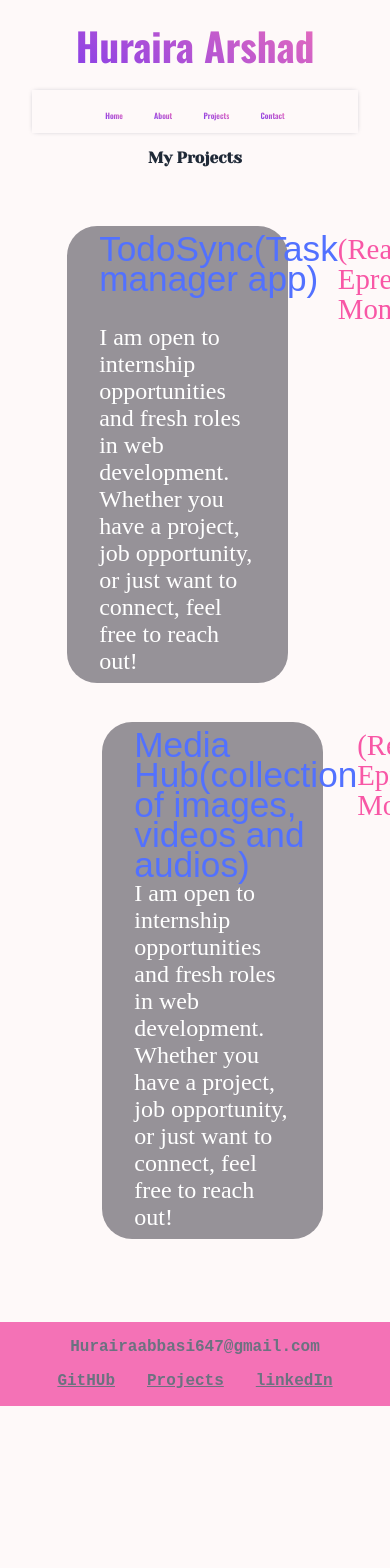
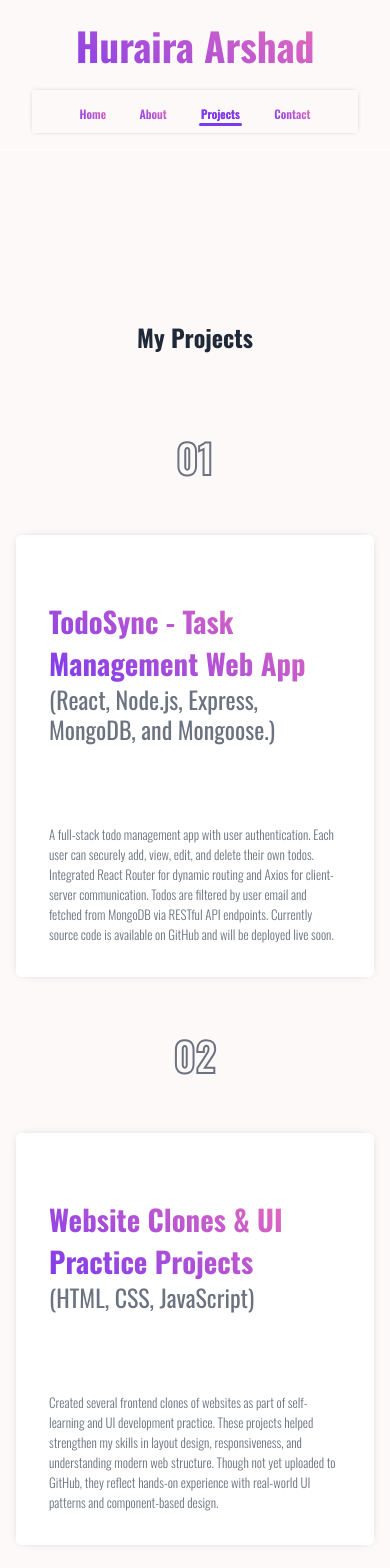
Before and after one commit to Huraira-Arshad-Abbasi/portfolio-website, a React (Vite) app: page /Project in a window 390 px wide. Shown: the top 1568 px of the page. Before the commit the page ends 1406 px from the top, so only its background shows below. Built offline with nearby package versions, Linux system fonts and the light colour scheme.

Commit message:
some css modification

```diff
--- a/index.html
+++ b/index.html
@@ -8,7 +8,7 @@
   <link rel="preconnect" href="https://fonts.googleapis.com">
   <link rel="preconnect" href="https://fonts.gstatic.com" crossorigin>
   <link href="https://fonts.googleapis.com/css2?family=Bebas+Neue&display=swap" rel="stylesheet">
-  <title>Porfolio | Huraira Arshad Abbasi | Web Develper</title>
+  <title>Portfolio | Huraira Arshad Abbasi | Web Develper</title>
 </head>
 
 <body>
--- a/src/components/About.jsx
+++ b/src/components/About.jsx
@@ -1,14 +1,27 @@
-import '../css/about.css'
+// import React from 'react';
+import '../css/about.css';
 
 export default function About() {
   return (
-    <div className="about__section">
-      <h2>Not Aviable yet!</h2>
-      <p>Hello! I{"'"}m a passionate Web Developer with a knack for creating dynamic, user-friendly websites and web applications. With a strong foundation in HTML, CSS, and JavaScript, complemented by expertise in modern frameworks like React, Angular, and Vue.js, I bring ideas to life with clean, efficient, and scalable code.</p>
-      <p>Over the years, I{"'"}ve honed my skills through diverse projects, ranging from small business websites to large-scale applications. My keen eye for design and usability ensures that every project not only functions flawlessly but also delivers an engaging and intuitive user experience.</p>
-      <p>In addition to my front-end skills, I have solid experience with back-end technologies such as Node.js, Express, and databases like MongoDB and PostgreSQL. This full-stack capability allows me to build robust and comprehensive solutions, tailored to meet unique client needs.</p>
-      <p>I thrive in collaborative environments, working seamlessly with designers, product managers, and other developers. My approach is client-focused, and I{"'"}m committed to maintaining open communication, meeting deadlines, and exceeding expectations.</p>
-      <p>Constantly staying updated with the latest industry trends and best practices, I am dedicated to continuous learning and growth in the ever-evolving field of web development. Whether you need a simple landing page, a complex web application, or ongoing support and maintenance, I{"'"}m here to help bring your vision to life.</p>
-    </div>
-  )
+    <section className="about">
+      <div className="about-container">
+        <h2 className="about-heading">About Me</h2>
+        <p>
+          Hello! I{"'"}m a passionate <strong>Web Developer</strong> with a knack for creating dynamic, user-friendly websites and web applications. With a strong foundation in <strong>HTML</strong>, <strong>CSS</strong>, and <strong>JavaScript</strong>, complemented by expertise in modern frameworks like <strong>React</strong>, I bring ideas to life with clean, efficient, and scalable code.
+        </p>
+        <p>
+          Over the years, I{"'"}ve honed my skills through diverse projects, ranging from small business websites to large-scale applications. My keen eye for design and usability ensures that every project not only functions flawlessly but also delivers an engaging and intuitive user experience.
+        </p>
+        <p>
+          In addition to my front-end skills, I have solid experience with back-end technologies such as <strong>Node.js</strong>, <strong>Express</strong>, and databases like <strong>MongoDB</strong>. This full-stack capability allows me to build robust and comprehensive solutions, tailored to meet unique client needs.
+        </p>
+        <p>
+          I thrive in collaborative environments, working seamlessly with designers, product managers, and other developers. My approach is client-focused, and I{"'"}m committed to maintaining open communication, meeting deadlines, and exceeding expectations.
+        </p>
+        <p>
+          Constantly staying updated with the latest industry trends and best practices, I am dedicated to continuous learning and growth in the ever-evolving field of web development. Whether you need a simple landing page, a complex web application, or ongoing support and maintenance, <strong>I{"'"}m here to help bring your vision to life.</strong>
+        </p>
+      </div>
+    </section>
+  );
 }
--- a/src/components/Navbar.jsx
+++ b/src/components/Navbar.jsx
@@ -1,48 +1,55 @@
 import '../css/Navbar.css'
-// import React from 'react';
 import { useEffect, useRef } from 'react'
-import { Link } from 'react-router-dom'
+import { NavLink } from 'react-router-dom' // ✅ Changed from Link to NavLink
 
 export default function Navbar () {
- const navRef = useRef(null);
+  const navRef = useRef(null)
+
   useEffect(() => {
     const handleScroll = () => {
       if (window.scrollY > 50) {
-        navRef.current.style.boxShadow = "0 0 10px 0px var(--shadow)";
+        navRef.current.style.boxShadow = '0 0 10px 0px var(--shadow)'
       } else {
-        navRef.current.style.boxShadow = "none";
+        navRef.current.style.boxShadow = 'none'
       }
-    };
+    }
 
-    window.addEventListener("scroll", handleScroll);
+    window.addEventListener('scroll', handleScroll)
 
-    // Cleanup
     return () => {
-      window.removeEventListener("scroll", handleScroll);
-    };
-  }, []);
+      window.removeEventListener('scroll', handleScroll)
+    }
+  }, [])
+
   return (
     <div>
       <nav ref={navRef}>
         <div className='logo'>
-          <Link to='/'>
+          <NavLink to='/' className='nav-link'>
             Huraira <span>Arshad</span>
-          </Link>
+          </NavLink>
         </div>
         <div className='nav__links'>
           <ul>
             <li>
-              <Link to='/'>Home</Link>
+              <NavLink to='/' className={({ isActive }) => isActive ? 'nav-link active' : 'nav-link'}>
+                Home
+              </NavLink>
             </li>
             <li>
-              <Link to='/About'>About</Link>
+              <NavLink to='/About' className={({ isActive }) => isActive ? 'nav-link active' : 'nav-link'}>
+                About
+              </NavLink>
             </li>
             <li>
-              <Link to='/Project'>Projects</Link>
+              <NavLink to='/Project' className={({ isActive }) => isActive ? 'nav-link active' : 'nav-link'}>
+                Projects
+              </NavLink>
             </li>
-            {/* <li><Link to="/Reviews">Reviews</Link></li> */}
             <li>
-              <Link to='/Contact'>Contact</Link>
+              <NavLink to='/Contact' className={({ isActive }) => isActive ? 'nav-link active' : 'nav-link'}>
+                Contact
+              </NavLink>
             </li>
           </ul>
         </div>
--- a/src/components/Project.jsx
+++ b/src/components/Project.jsx
@@ -1,6 +1,6 @@
 // import { project_layout } from '../assets/imges'
 import '../css/project.css'
-import { Link} from "react-router-dom";
+import { Link } from 'react-router-dom'
 export default function Project () {
   return (
     <>
@@ -8,38 +8,47 @@ export default function Project () {
         {/* <img src={project_layout} alt="" /> */}
         <h2>My Projects</h2>
         <div className='Porject__Card'>
-        <Link target="_blank" to="https://github.com/Huraira-Arshad-Abbasi/TodoSync">
+          <h3>01</h3>
+          <Link
+            target='_blank'
+            to='https://github.com/Huraira-Arshad-Abbasi/Todo-Sync'
+          >
             <div className='heading'>
-            <h2>TodoSync(Task manager app)</h2>
-            <p>(React, Epress, Mongodb)</p>
+              <h2>TodoSync - Task Management Web App</h2>
+              <p>(React, Node.js, Express, MongoDB, and Mongoose.)</p>
             </div>
             <div className='description'>
               <p>
-              I am open to internship opportunities and fresh roles in web
-              development. Whether you have a project, job opportunity, or just
-              want to connect, feel free to reach out!
+                A full-stack todo management app with user authentication. Each
+                user can securely add, view, edit, and delete their own todos.
+                Integrated React Router for dynamic routing and Axios for
+                client-server communication. Todos are filtered by user email
+                and fetched from MongoDB via RESTful API endpoints. Currently
+                source code is available on GitHub and will be deployed live
+                soon.
               </p>
             </div>
           </Link>
         </div>
         <div className='Porject__Card'>
-        <Link target="_blank" to="https://github.com/Huraira-Arshad-Abbasi">
+          <h3>02</h3>
+          <Link target='_blank' to='https://github.com/Huraira-Arshad-Abbasi'>
             <div className='heading'>
-            <h2>Media Hub(collection of images, videos and audios)</h2>
-            <p>(React, Epress, Mongodb)</p>
+              <h2>Website Clones & UI Practice Projects</h2>
+              <p>(HTML, CSS, JavaScript)</p>
             </div>
             <div className='description'>
               <p>
-              I am open to internship opportunities and fresh roles in web
-              development. Whether you have a project, job opportunity, or just
-              want to connect, feel free to reach out!
+                Created several frontend clones of websites as part of
+                self-learning and UI development practice. These projects helped
+                strengthen my skills in layout design, responsiveness, and
+                understanding modern web structure. Though not yet uploaded to
+                GitHub, they reflect hands-on experience with real-world UI
+                patterns and component-based design.
               </p>
             </div>
           </Link>
         </div>
-
-
-
       </div>
     </>
   )
--- a/src/css/Navbar.css
+++ b/src/css/Navbar.css
@@ -6,116 +6,103 @@ nav {
   display: flex;
   justify-content: center;
   align-items: center;
-    font-family: "Oswald", sans-serif;
-    background: #1C1C22;
   background: var(--bg);
-    /* color: #EF4444; */
   padding: 1rem 2rem;
   z-index: 100;
-    transition: all .5s;
-    /* box-shadow: 0 0 15px 0px #0f0f12; */
+  transition: all 0.5s;
+  border-bottom: 1px solid white;
 }
 
-.logo>a {
+.logo > a {
   position: relative;
   font-weight: 700;
   font-style: normal;
   font-size: 2.5vw;
   text-decoration: none;
-    color: rgb(219, 255, 146);
-    transition-duration: .5s;
-    background: linear-gradient(30deg, var(--primary),var(--secondary));
+  background: linear-gradient(30deg, var(--primary), var(--secondary));
   background-clip: text;
   -webkit-background-clip: text;
   color: transparent;
-
+  transition: 0.5s;
 }
 
-/* .logo > a > span {
-    color: rgb(215, 205, 242);
-} */
-.logo>a:hover {
+.logo > a:hover {
   color: var(--primary);
 }
 
 .nav__links {
-
   margin-left: auto;
 }
 
-.nav__links>ul {
+.nav__links > ul {
   list-style: none;
   display: flex;
   justify-content: center;
   align-items: center;
 }
 
-.nav__links>ul>li>a {
+.nav__links > ul > li > .nav-link {
   margin: 1rem 2vw;
   text-decoration: none;
-    color: #EF4444;
-    color: #33cfff;
+  font-weight: 600;
+  font-size: 1.5vw;
+  position: relative;
   color: transparent;
   background: linear-gradient(30deg, var(--primary), var(--secondary));
   background-clip: text;
-    /* font-family: "Roboto Serif", serif; */
-    font-weight: 600;
-    /* letter-spacing: 1px; */
-    font-style: normal;
-    font-size: 1.5vw;
-    position: relative;
-    transition: .5s;
+  -webkit-background-clip: text;
+  transition: 0.5s;
+  padding: 0 0.3vw;
 }
 
-.nav__links>ul>li>a:hover {
+.nav__links > ul > li > .nav-link:hover,
+.nav__links > ul > li > .nav-link.active {
   color: var(--primary);
-    padding: 0 .5vw;
-
-}
-.nav__links>ul>li>a:active {
-    color: var(--primary);
-    padding: 0 .5vw;
-
+  padding: 0 0.5vw;
 }
 
-.nav__links>ul>li>a::before {
+/* Underline effect */
+.nav__links > ul > li > .nav-link::before {
+  content: '';
   position: absolute;
-    content: '';
   left: 0;
   bottom: -4px;
   height: 3px;
   width: 0;
   background-color: var(--primary);
   border-radius: 5pt;
-    transition: .5s;
+  transition: width 0.5s;
 }
 
-.nav__links>ul>li>a:hover::before {
+.nav__links > ul > li > .nav-link:hover::before,
+.nav__links > ul > li > .nav-link.active::before {
   width: 100%;
 }
 
-/* Media  Queries*/
+/* Media Queries */
 @media (max-width: 768px) {
-    nav{
+  nav {
     display: block;
     position: relative;
   }
-    .logo>a {
+
+  .logo > a {
     width: 100%;
     text-align: center;
     display: block;
     font-size: 10vw;
   }
+
   .nav__links {
-        margin:0 auto;
+    margin: 0 auto;
     margin-top: 1rem;
-        padding: .6rem 0;
+    padding: 0.6rem 0;
     text-align: center;
     box-shadow: 0 0 5px -2px var(--shadow);
   }
 
-    .nav__links>ul>li>a {
-        font-size: 2vw;
+  .nav__links > ul > li > .nav-link {
+    font-size: 3vw;
     margin: 0 4vw;
   }
 }
--- a/src/css/footer.css
+++ b/src/css/footer.css
@@ -1,15 +1,13 @@
 footer {
     width: 100%;
-    background-color: #00bf63;
-     background: var(--secondary);
+     box-shadow: 0 0 3px 0px var(--shadow);
     padding:1rem 2rem;
     margin-top: 4rem;
     color: var(--text-secondary);
     display: flex;
     justify-content: space-between;
     align-items: center;
-    font-family: 'Courier New', Courier, monospace;
-    font-weight: bolder;
+
 
 }
 footer > a{
--- a/src/css/index.css
+++ b/src/css/index.css
@@ -43,8 +43,7 @@
   color: var(--text);
   /* background: #1C1C22; */
   background: var(--bg);
-
-  font-family: 'Open Sans', sans-serif;
+  font-family: "Oswald", sans-serif;
   max-width: 1280px;
   margin: 0 auto;
 }
@@ -64,9 +63,11 @@
 }
 ::-webkit-scrollbar-thumb{
   background:var(--secondary);
+
   border-radius: 3px;
 }
 ::-webkit-scrollbar-thumb:hover{
-  background:var(--primary);
+  background:var(--hover);
+
   border-radius: 10px;
 }
--- a/src/css/project.css
+++ b/src/css/project.css
@@ -4,61 +4,69 @@
     display: flex;
     flex-direction: column;
     overflow-x: hidden;
+    margin-top: 20vh;
 
 }
 
 .project__section>h2 {
-    font-size: 4vw;
-    font-family: "Yeseva One", serif;
     font-style: normal;
     text-align: center;
     margin-bottom: 2.5rem;
-    margin-top: 0;
 }
 
 .project__section>.Porject__Card {
-    /* border: 2px solid red; */
-    width: 75%;
-    margin: 1.2rem;
-    border-radius: 30px;
-    padding: .5rem 2rem;
-    background-color: #23212e79;
+    display: flex;
+    justify-content: space-around;
+    /* align-items: center; */
+    /* border: 2px solid #178436f8; */
+}
+.Porject__Card > h3{
+    font-size: 3rem;
+    /* font-family: sans-ser; */
+    font-weight: 700;
+    padding: 2rem 0;
+    color: transparent;
+    -webkit-text-stroke: 2px var(--text-secondary);
+    top: 0;
+}
+.Porject__Card > a{
+ /* border: 1px solid rgb(0, 179, 255); */
+    width: 85%;
+    margin: 1rem;
+    border-radius: 5px;
+    padding:  2rem;
+    background-color: white;
+    box-shadow: 0 0 10px -5px var(--shadow);
+    transition: all .5s;
 }
 
-.Porject__Card:nth-child(2n+1) {
-    margin-left: auto;
-}
-
-.project__section>.Porject__Card:nth-child(2n) {
-    margin-right: auto;
-}
 .Porject__Card>a{
     text-decoration: none;
-    color: #fff;
+    color: var(text-secondary);
+    border: 1px solid white;
 }
 .Porject__Card>a:hover{
-    text-decoration: underline;
-    text-decoration-color: #5cf85742;
+    box-shadow: 0 0 10px 0 var(--primary);
+    background-color: var(--hover);
 }
 .Porject__Card>a>.heading {
     display: flex;
     justify-content: space-between;
-    /* align-items: center; */
+    align-items: center;
+    flex-wrap: wrap;
+    margin: 2rem auto;
 }
 
 .heading>h2 {
-    color: #5271ff;
-    font-family: "Racing Sans One", sans-serif;
-    font-weight: 400;
-    font-style: normal;
-    font-size: 2.2rem;
+    font-size: 2rem;
+    color: transparent;
+    background: linear-gradient(30deg, var(--primary),var(--secondary));
+    background-clip: text;
     margin: 0;
-    line-height: 30px;
 }
 
 .heading>p {
-    color: #f857a6;
-    font-family: "Old Standard TT", serif;
+    color: var(--text-secondary);
     font-weight: 400;
     font-style: normal;
     font-size: 1.8rem;
@@ -67,13 +75,14 @@
 }
 
 a> .description {
-    font-family: "Old Standard TT", serif;
-    font-weight: 400;
+    font-weight: 300;
     font-style: normal;
-    font-size: 1.5rem;
+    font-size: small;
+    color: var(--text-secondary);
+    margin-top: 5rem ;
 }
 
-.project__section img {
+/* .project__section img {
     width: 100%;
     height: 100%;
     border-radius: 20px;
@@ -82,4 +91,26 @@ a> .description {
     top: 40px;
     left: 0;
     z-index: -1;
+} */
+ @media (max-width: 768px) {
+    .project__section {
+        padding: 0 1rem;
+    }
+    .Porject__Card {
+        flex-direction: column;
+        align-items: center;
+    }
+    .Porject__Card > a {
+        width: 100%;
+        margin: 1rem 0;
+    }
+    .Porject__Card > h3 {
+        font-size: 2.5rem;
+    }
+    .heading>h2 {
+        font-size: 1.8rem;
+    }
+    .heading>p {
+        font-size: 1.5rem;
+    }
 }
```
Also changed, not shown: src/components/Contact.jsx (+8 -2 lines), src/css/about.css (+60 -18 lines), src/css/contact.css (+7 -8 lines), src/css/home.css (+29 -18 lines). Lines whose indentation alone changed are shown as unchanged.
